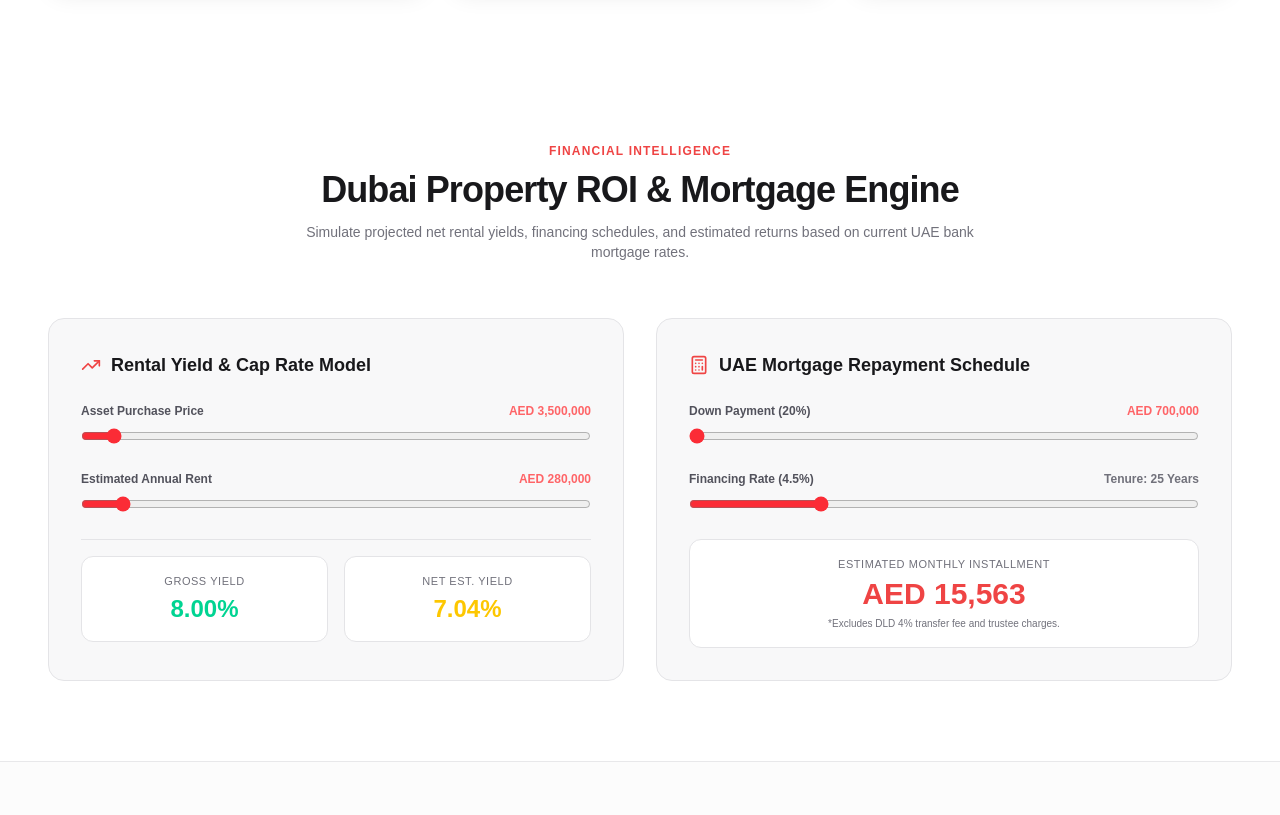
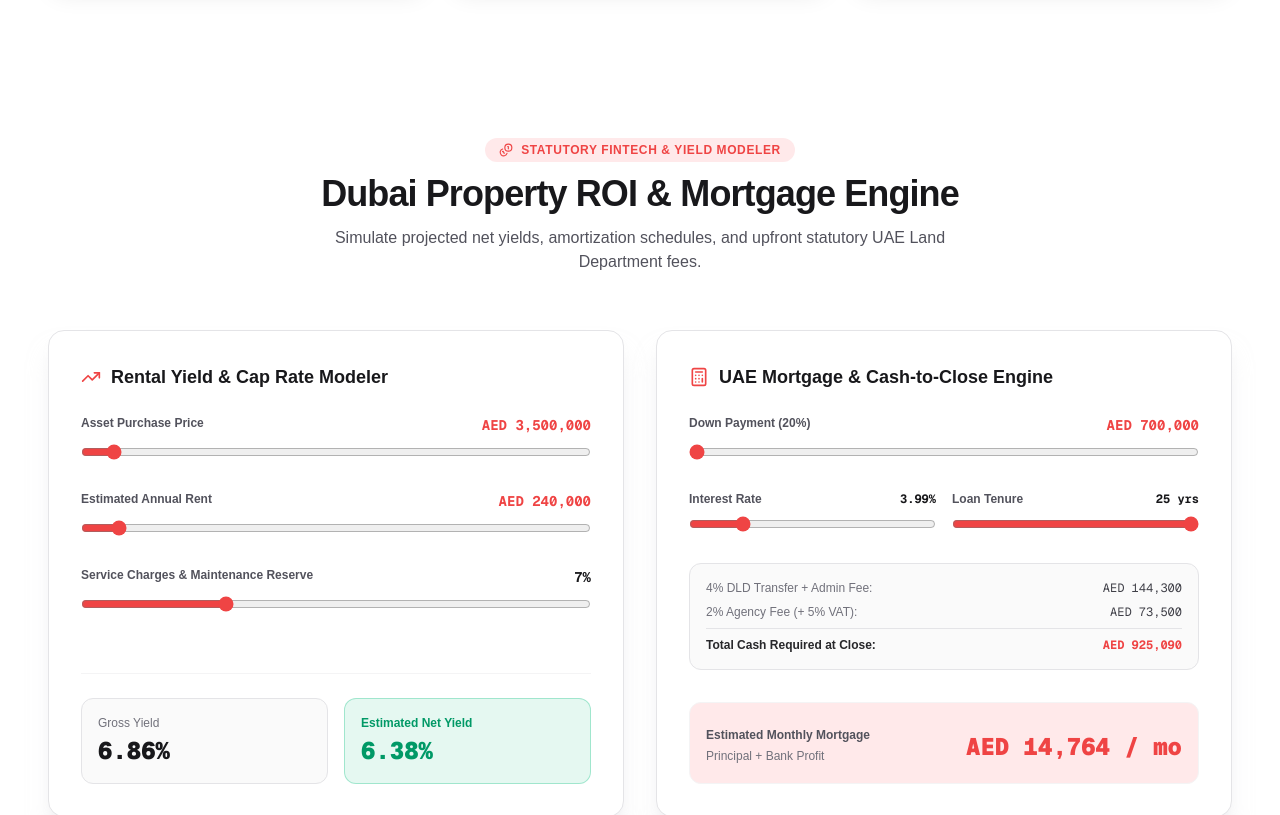
Before and after one commit to arslan9024/White-Caves-Web, a Next.js app: page / in a window 1280 px wide. Shown: the part 4380-5195 px from the top of the page. Built offline with nearby package versions, Linux system fonts and the light colour scheme.

Commit message:
feat(tools): modernize ToolsDashboard with separated UAE fee engine and zero styled-components overhead

```diff
--- a/src/components/Tools/ToolsDashboard.tsx
+++ b/src/components/Tools/ToolsDashboard.tsx
@@ -1,62 +1,71 @@
 'use client';
 
 import { useState } from 'react';
-import { Calculator, TrendingUp } from 'lucide-react';
+import { Calculator, TrendingUp, ShieldCheck, Coins } from 'lucide-react';
+import { calculateUaeFees, DEFAULT_TOOL_VALUES } from './tools.data';
 
 export const ToolsDashboard = () => {
-  const [propertyPrice, setPropertyPrice] = useState(3500000);
-  const [expectedRent, setExpectedRent] = useState(280000);
-  const [downPaymentPct, setDownPaymentPct] = useState(20);
-  const [interestRate, setInterestRate] = useState(4.5);
-  const [loanTenureYears, setLoanTenureYears] = useState(25);
+  const [propertyPrice, setPropertyPrice] = useState(DEFAULT_TOOL_VALUES.propertyPrice);
+  const [annualRent, setAnnualRent] = useState(DEFAULT_TOOL_VALUES.expectedRent);
+  const [downPaymentPct, setDownPaymentPct] = useState(DEFAULT_TOOL_VALUES.downPaymentPct);
+  const [interestRate, setInterestRate] = useState(DEFAULT_TOOL_VALUES.interestRate);
+  const [loanTenureYears, setLoanTenureYears] = useState(DEFAULT_TOOL_VALUES.loanTenureYears);
+  const [maintenancePct, setMaintenancePct] = useState(DEFAULT_TOOL_VALUES.maintenanceCostPct);
 
-  // Calculations
-  const grossYield = ((expectedRent / propertyPrice) * 100).toFixed(2);
-  const netEstimatedYield = (((expectedRent * 0.88) / propertyPrice) * 100).toFixed(2);
-
-  const loanAmount = propertyPrice * (1 - downPaymentPct / 100);
-  const monthlyInterestRate = interestRate / 100 / 12;
+  // Mortgage Calculations
+  const downPaymentAED = (propertyPrice * downPaymentPct) / 100;
+  const loanAmount = propertyPrice - downPaymentAED;
+  const monthlyRate = interestRate / 100 / 12;
   const totalMonths = loanTenureYears * 12;
 
   const monthlyMortgage =
-    monthlyInterestRate > 0
-      ? (
-          (loanAmount *
-            (monthlyInterestRate * Math.pow(1 + monthlyInterestRate, totalMonths))) /
-          (Math.pow(1 + monthlyInterestRate, totalMonths) - 1)
-        ).toFixed(0)
-      : (loanAmount / totalMonths).toFixed(0);
+    loanAmount > 0 && monthlyRate > 0
+      ? Math.round(
+          (loanAmount * (monthlyRate * Math.pow(1 + monthlyRate, totalMonths))) /
+            (Math.pow(1 + monthlyRate, totalMonths) - 1)
+        )
+      : 0;
 
-  const formatAED = (num: number) =>
-    new Intl.NumberFormat('en-AE', { style: 'currency', currency: 'AED', maximumFractionDigits: 0 }).format(num);
+  // ROI / Yield Calculations
+  const netAnnualRent = Math.round(annualRent * (1 - maintenancePct / 100));
+  const grossYield = ((annualRent / propertyPrice) * 100).toFixed(2);
+  const netYield = ((netAnnualRent / propertyPrice) * 100).toFixed(2);
+
+  // Statutory Fees
+  const fees = calculateUaeFees(propertyPrice, loanAmount, downPaymentAED);
+
+  const formatAED = (val: number) =>
+    new Intl.NumberFormat('en-AE', { style: 'currency', currency: 'AED', maximumFractionDigits: 0 }).format(val);
 
   return (
-    <section id="tools" className="px-6 lg:px-12 py-20 max-w-7xl mx-auto w-full">
+    <section id="tools" className="px-6 lg:px-12 py-20 max-w-7xl mx-auto w-full transition-colors">
       <div className="text-center max-w-2xl mx-auto mb-14">
-        <span className="text-xs uppercase tracking-widest text-[#EF4444] font-semibold">
-          Financial Intelligence
-        </span>
-        <h2 className="text-3xl sm:text-4xl font-extrabold text-zinc-900 dark:text-white tracking-tight mt-2">
-          Dubai Property ROI & Mortgage Engine
+        <div className="inline-flex items-center gap-2 px-3.5 py-1 rounded-full bg-red-500/10 text-[#EF4444] font-extrabold text-xs uppercase tracking-wider mb-3">
+          <Coins className="w-3.5 h-3.5" />
+          <span>Statutory FinTech &amp; Yield Modeler</span>
+        </div>
+        <h2 className="text-3xl sm:text-4xl font-extrabold text-zinc-900 dark:text-white tracking-tight">
+          Dubai Property ROI &amp; Mortgage Engine
         </h2>
-        <p className="text-sm text-zinc-500 dark:text-zinc-400 mt-3">
-          Simulate projected net rental yields, financing schedules, and estimated returns based on current UAE bank mortgage rates.
+        <p className="text-sm sm:text-base text-zinc-600 dark:text-zinc-400 mt-3">
+          Simulate projected net yields, amortization schedules, and upfront statutory UAE Land Department fees.
         </p>
       </div>
 
       <div className="grid grid-cols-1 lg:grid-cols-2 gap-8">
-        {/* Yield Calculator */}
-        <div className="p-8 rounded-2xl bg-zinc-100/60 dark:bg-zinc-900/60 border border-zinc-200 dark:border-zinc-800">
+        {/* Card 1: ROI & Yield Calculator */}
+        <div className="p-8 rounded-2xl bg-white dark:bg-zinc-900 border border-zinc-200 dark:border-zinc-800 shadow-xl shadow-zinc-200/50 dark:shadow-none flex flex-col justify-between">
+          <div>
             <div className="flex items-center gap-2.5 mb-6 text-zinc-900 dark:text-white font-bold text-lg">
               <TrendingUp className="text-[#EF4444]" size={20} />
-            <h3>Rental Yield & Cap Rate Model</h3>
+              <h3>Rental Yield &amp; Cap Rate Modeler</h3>
             </div>
 
-          <div className="space-y-5">
+            <div className="space-y-6">
               <div>
                 <div className="flex justify-between text-xs font-semibold mb-2 text-zinc-600 dark:text-zinc-300">
                   <span>Asset Purchase Price</span>
-                <span className="text-red-400 font-bold">{formatAED(propertyPrice)}</span>
+                  <span className="text-[#EF4444] font-mono font-bold text-sm">{formatAED(propertyPrice)}</span>
                 </div>
                 <input
                   type="range"
@@ -64,88 +73,144 @@ export const ToolsDashboard = () => {
                   max="50000000"
                   step="250000"
                   value={propertyPrice}
-                onChange={(e) => setPropertyPrice(Number(e.target.value))}
-                className="w-full accent-red-500 cursor-pointer"
+                  onChange={e => setPropertyPrice(Number(e.target.value))}
+                  className="w-full accent-[#EF4444] cursor-pointer"
                 />
               </div>
 
               <div>
                 <div className="flex justify-between text-xs font-semibold mb-2 text-zinc-600 dark:text-zinc-300">
                   <span>Estimated Annual Rent</span>
-                <span className="text-red-400 font-bold">{formatAED(expectedRent)}</span>
+                  <span className="text-[#EF4444] font-mono font-bold text-sm">{formatAED(annualRent)}</span>
                 </div>
                 <input
                   type="range"
-                min="80000"
+                  min="60000"
                   max="3000000"
                   step="20000"
-                value={expectedRent}
-                onChange={(e) => setExpectedRent(Number(e.target.value))}
-                className="w-full accent-red-500 cursor-pointer"
+                  value={annualRent}
+                  onChange={e => setAnnualRent(Number(e.target.value))}
+                  className="w-full accent-[#EF4444] cursor-pointer"
                 />
               </div>
 
-            <div className="grid grid-cols-2 gap-4 pt-4 border-t border-zinc-200 dark:border-zinc-800">
-              <div className="p-4 rounded-xl bg-white dark:bg-zinc-950 border border-zinc-200 dark:border-zinc-800 text-center">
-                <span className="text-[11px] uppercase tracking-wider text-zinc-500 dark:text-zinc-400 block">Gross Yield</span>
-                <span className="text-2xl font-black text-emerald-400 mt-1 block">{grossYield}%</span>
+              <div>
+                <div className="flex justify-between text-xs font-semibold mb-2 text-zinc-600 dark:text-zinc-300">
+                  <span>Service Charges &amp; Maintenance Reserve</span>
+                  <span className="text-zinc-900 dark:text-white font-mono font-bold text-sm">{maintenancePct}%</span>
                 </div>
-              <div className="p-4 rounded-xl bg-white dark:bg-zinc-950 border border-zinc-200 dark:border-zinc-800 text-center">
-                <span className="text-[11px] uppercase tracking-wider text-zinc-500 dark:text-zinc-400 block">Net Est. Yield</span>
-                <span className="text-2xl font-black text-yellow-400 mt-1 block">{netEstimatedYield}%</span>
+                <input
+                  type="range"
+                  min="2"
+                  max="20"
+                  step="1"
+                  value={maintenancePct}
+                  onChange={e => setMaintenancePct(Number(e.target.value))}
+                  className="w-full accent-[#EF4444] cursor-pointer"
+                />
+              </div>
+            </div>
+          </div>
+
+          <div className="grid grid-cols-2 gap-4 mt-8 pt-6 border-t border-zinc-100 dark:border-zinc-800">
+            <div className="p-4 rounded-xl bg-zinc-50 dark:bg-zinc-950/70 border border-zinc-200 dark:border-zinc-800">
+              <span className="text-xs text-zinc-500 dark:text-zinc-400 block mb-1">Gross Yield</span>
+              <span className="text-2xl font-black text-zinc-900 dark:text-white font-mono">{grossYield}%</span>
+            </div>
+            <div className="p-4 rounded-xl bg-emerald-500/10 border border-emerald-500/30">
+              <span className="text-xs text-emerald-600 dark:text-emerald-400 font-semibold block mb-1">Estimated Net Yield</span>
+              <span className="text-2xl font-black text-emerald-600 dark:text-emerald-400 font-mono">{netYield}%</span>
+            </div>
+          </div>
+        </div>
+
+        {/* Card 2: Mortgage & Upfront Fees Calculator */}
+        <div className="p-8 rounded-2xl bg-white dark:bg-zinc-900 border border-zinc-200 dark:border-zinc-800 shadow-xl shadow-zinc-200/50 dark:shadow-none flex flex-col justify-between">
+          <div>
+            <div className="flex items-center gap-2.5 mb-6 text-zinc-900 dark:text-white font-bold text-lg">
+              <Calculator className="text-[#EF4444]" size={20} />
+              <h3>UAE Mortgage &amp; Cash-to-Close Engine</h3>
+            </div>
+
+            <div className="space-y-6">
+              <div>
+                <div className="flex justify-between text-xs font-semibold mb-2 text-zinc-600 dark:text-zinc-300">
+                  <span>Down Payment ({downPaymentPct}%)</span>
+                  <span className="text-[#EF4444] font-mono font-bold text-sm">{formatAED(downPaymentAED)}</span>
+                </div>
+                <input
+                  type="range"
+                  min="20"
+                  max="60"
+                  step="5"
+                  value={downPaymentPct}
+                  onChange={e => setDownPaymentPct(Number(e.target.value))}
+                  className="w-full accent-[#EF4444] cursor-pointer"
+                />
+              </div>
+
+              <div className="grid grid-cols-2 gap-4">
+                <div>
+                  <div className="flex justify-between text-xs font-semibold mb-2 text-zinc-600 dark:text-zinc-300">
+                    <span>Interest Rate</span>
+                    <span className="text-zinc-900 dark:text-white font-mono font-bold">{interestRate}%</span>
+                  </div>
+                  <input
+                    type="range"
+                    min="3.0"
+                    max="8.0"
+                    step="0.1"
+                    value={interestRate}
+                    onChange={e => setInterestRate(Number(e.target.value))}
+                    className="w-full accent-[#EF4444] cursor-pointer"
+                  />
+                </div>
+                <div>
+                  <div className="flex justify-between text-xs font-semibold mb-2 text-zinc-600 dark:text-zinc-300">
+                    <span>Loan Tenure</span>
+                    <span className="text-zinc-900 dark:text-white font-mono font-bold">{loanTenureYears} yrs</span>
+                  </div>
+                  <input
+                    type="range"
+                    min="5"
+                    max="25"
+                    step="5"
+                    value={loanTenureYears}
+                    onChange={e => setLoanTenureYears(Number(e.target.value))}
+                    className="w-full accent-[#EF4444] cursor-pointer"
+                  />
+                </div>
+              </div>
+
+              {/* Upfront Statutory Fees Breakdown */}
+              <div className="p-4 rounded-xl bg-zinc-50 dark:bg-zinc-950/70 border border-zinc-200 dark:border-zinc-800 text-xs space-y-2">
+                <div className="flex justify-between text-zinc-500 dark:text-zinc-400">
+                  <span>4% DLD Transfer + Admin Fee:</span>
+                  <span className="font-mono text-zinc-700 dark:text-zinc-300">{formatAED(fees.dldTransferFee + fees.dldAdminFee)}</span>
+                </div>
+                <div className="flex justify-between text-zinc-500 dark:text-zinc-400">
+                  <span>2% Agency Fee (+ 5% VAT):</span>
+                  <span className="font-mono text-zinc-700 dark:text-zinc-300">{formatAED(fees.agencyBrokerageFee)}</span>
+                </div>
+                <div className="flex justify-between text-zinc-500 dark:text-zinc-400 border-t border-zinc-200 dark:border-zinc-800 pt-2 font-bold text-zinc-800 dark:text-zinc-200">
+                  <span>Total Cash Required at Close:</span>
+                  <span className="text-[#EF4444] font-mono">{formatAED(fees.totalInitialCashRequired)}</span>
                 </div>
               </div>
             </div>
           </div>
 
-        {/* Mortgage Calculator */}
-        <div className="p-8 rounded-2xl bg-zinc-100/60 dark:bg-zinc-900/60 border border-zinc-200 dark:border-zinc-800">
-          <div className="flex items-center gap-2.5 mb-6 text-zinc-900 dark:text-white font-bold text-lg">
-            <Calculator className="text-[#EF4444]" size={20} />
-            <h3>UAE Mortgage Repayment Schedule</h3>
+          <div className="mt-8 pt-6 border-t border-zinc-100 dark:border-zinc-800 flex justify-between items-center p-4 rounded-xl bg-red-500/10 border border-red-500/20">
+            <div>
+              <span className="text-xs text-zinc-600 dark:text-zinc-400 font-semibold block">Estimated Monthly Mortgage</span>
+              <span className="text-xs text-zinc-500">Principal + Bank Profit</span>
             </div>
-
-          <div className="space-y-5">
-            <div>
-              <div className="flex justify-between text-xs font-semibold mb-2 text-zinc-600 dark:text-zinc-300">
-                <span>Down Payment ({downPaymentPct}%)</span>
-                <span className="text-red-400 font-bold">{formatAED((propertyPrice * downPaymentPct) / 100)}</span>
-              </div>
-              <input
-                type="range"
-                min="20"
-                max="50"
-                step="5"
-                value={downPaymentPct}
-                onChange={(e) => setDownPaymentPct(Number(e.target.value))}
-                className="w-full accent-red-500 cursor-pointer"
-              />
-            </div>
-
-            <div>
-              <div className="flex justify-between text-xs font-semibold mb-2 text-zinc-600 dark:text-zinc-300">
-                <span>Financing Rate ({interestRate}%)</span>
-                <span className="text-zinc-500 dark:text-zinc-400">Tenure: {loanTenureYears} Years</span>
-              </div>
-              <input
-                type="range"
-                min="3.5"
-                max="7.5"
-                step="0.1"
-                value={interestRate}
-                onChange={(e) => setInterestRate(Number(e.target.value))}
-                className="w-full accent-red-500 cursor-pointer"
-              />
-            </div>
-
-            <div className="p-4 rounded-xl bg-white dark:bg-zinc-950 border border-zinc-200 dark:border-zinc-800 text-center mt-4">
-              <span className="text-[11px] uppercase tracking-wider text-zinc-500 dark:text-zinc-400 block">Estimated Monthly Installment</span>
-              <span className="text-3xl font-black text-[#EF4444] mt-1 block">AED {Number(monthlyMortgage).toLocaleString()}</span>
-              <span className="text-[10px] text-zinc-500 mt-1 block">*Excludes DLD 4% transfer fee and trustee charges.</span>
-            </div>
+            <span className="text-2xl font-black text-[#EF4444] font-mono">{formatAED(monthlyMortgage)} / mo</span>
           </div>
         </div>
       </div>
     </section>
   );
 };
+
+export default ToolsDashboard;
--- a/src/components/Tools/index.ts
+++ b/src/components/Tools/index.ts
@@ -1 +1,2 @@
 export * from './ToolsDashboard';
+export * from './tools.data';
--- /dev/null
+++ b/src/components/Tools/tools.data.ts
@@ -0,0 +1,45 @@
+/**
+ * tools.data.ts — Statutory UAE Real Estate Financial Constants
+ */
+export interface UaeFeeBreakdown {
+  dldTransferFee: number;
+  dldAdminFee: number;
+  agencyBrokerageFee: number;
+  mortgageRegistrationFee: number;
+  totalUpfrontFees: number;
+  totalInitialCashRequired: number;
+}
+
+export function calculateUaeFees(propertyPrice: number, loanAmount: number, downPaymentAED: number): UaeFeeBreakdown {
+  // Statutory 4% DLD transfer fee
+  const dldTransferFee = propertyPrice * 0.04;
+  // Standard DLD administrative & title deed issuance fee
+  const dldAdminFee = 4300;
+  // 2% standard brokerage + 5% UAE VAT
+  const agencyBrokerageFee = propertyPrice * 0.02 * 1.05;
+  // 0.25% mortgage registration fee + AED 290 admin
+  const mortgageRegistrationFee = loanAmount > 0 ? loanAmount * 0.0025 + 290 : 0;
+
+  const totalUpfrontFees = Math.round(
+    dldTransferFee + dldAdminFee + agencyBrokerageFee + mortgageRegistrationFee
+  );
+  const totalInitialCashRequired = Math.round(downPaymentAED + totalUpfrontFees);
+
+  return {
+    dldTransferFee,
+    dldAdminFee,
+    agencyBrokerageFee,
+    mortgageRegistrationFee,
+    totalUpfrontFees,
+    totalInitialCashRequired,
+  };
+}
+
+export const DEFAULT_TOOL_VALUES = {
+  propertyPrice: 3500000,
+  expectedRent: 240000,
+  downPaymentPct: 20,
+  interestRate: 3.99,
+  loanTenureYears: 25,
+  maintenanceCostPct: 7,
+};
```
Lines whose indentation alone changed are shown as unchanged.
